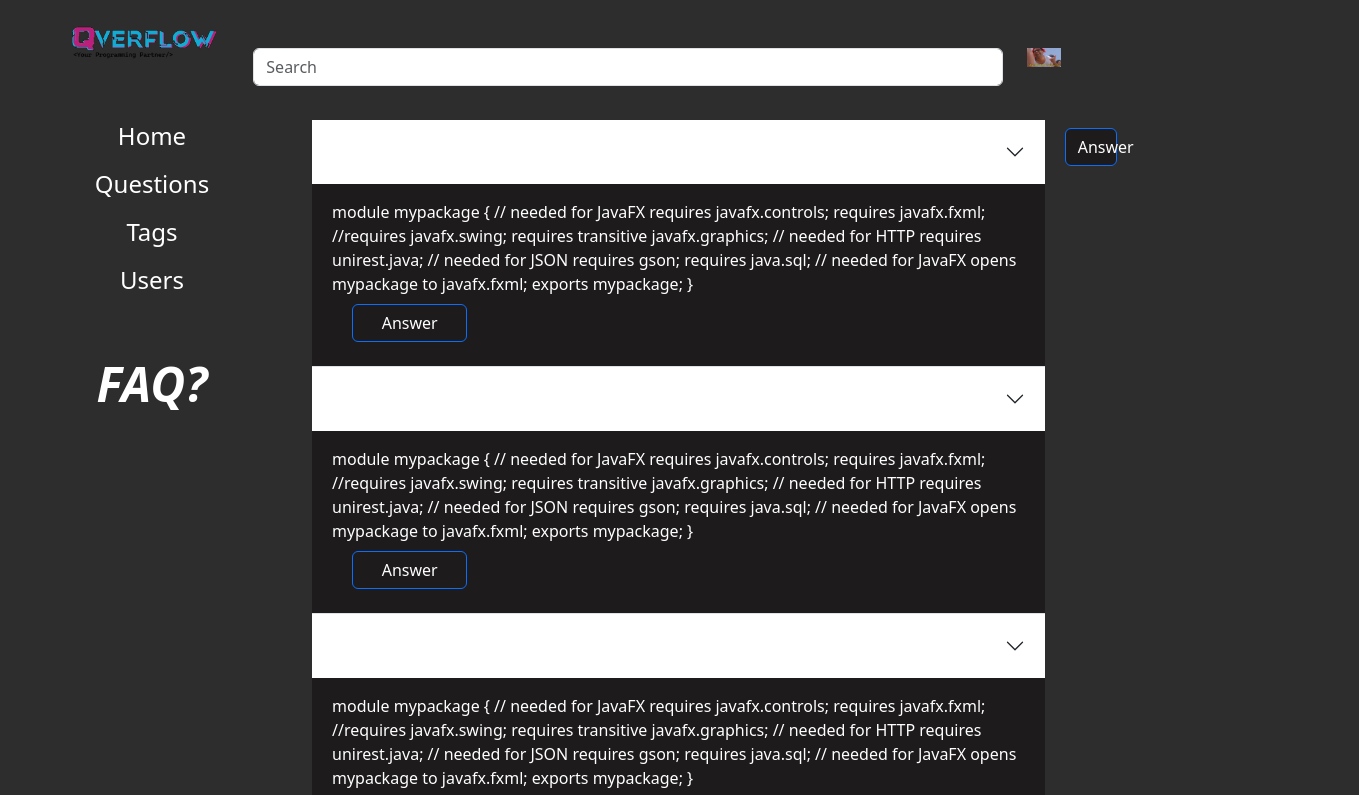
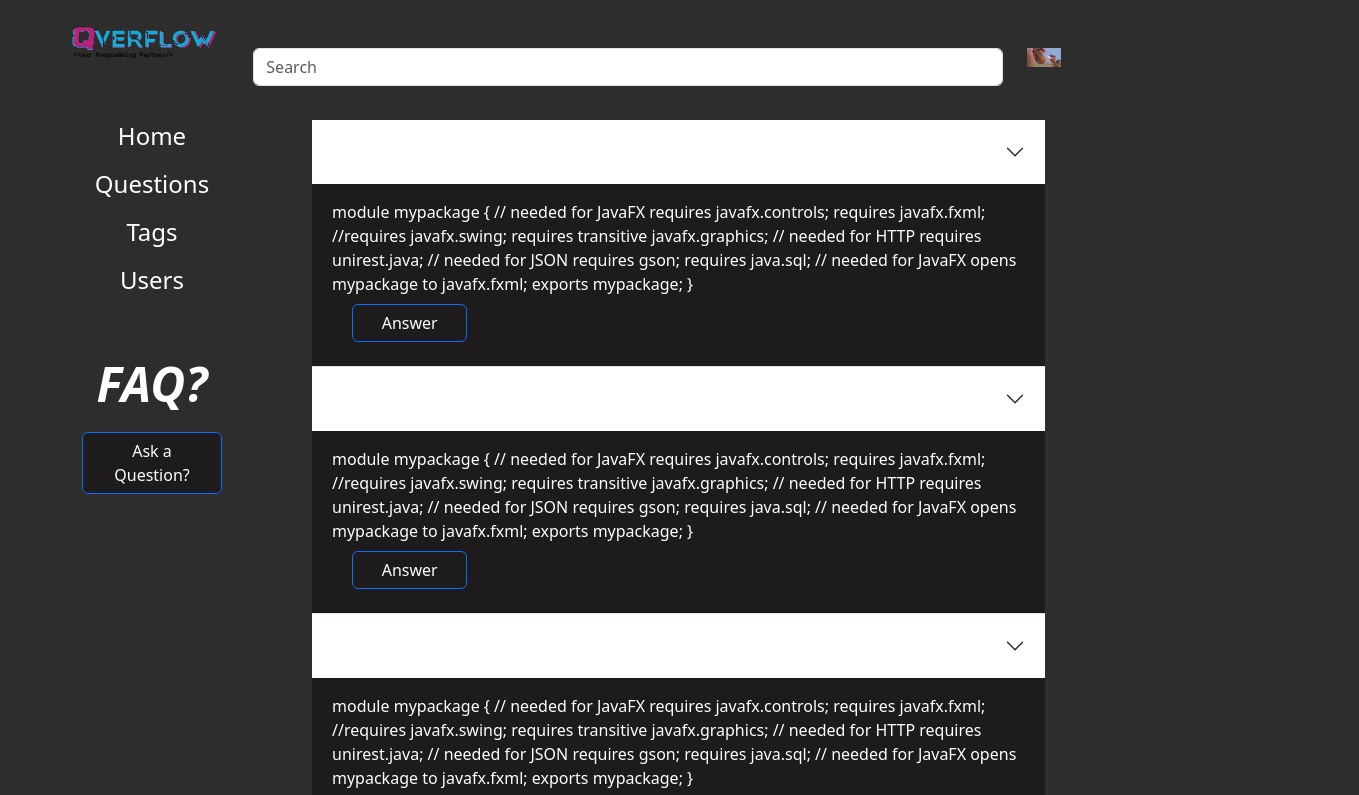
Before and after one commit to EyaminAman22/Jobu-baai, a plain HTML site: page index.html in a window 1280 px wide. Shown: the top 795 px of the page, 1359 px wide, since content can reach past the window. Drawn offline with nearby package versions, Linux system fonts and the light colour scheme.

Commit message:
Update index.html

```diff
--- a/index.html
+++ b/index.html
@@ -42,8 +42,11 @@
                 </a>
             </ul>
             <h1 class="text-5xl font-bold pt-12 italic">FAQ?</h1>
+            <button type="button" class="btn btn-primary ml-[70px] my-4 col-6  bg-[#1D1B1B] text-white">
+             Ask a Question?
+            </button>
         </nav>
-        <div class="col-7 ml-[50px]align-content-center bg-[#1D1B1B] text-white ml-[300px]">
+        <div class="col-7 ml-[100px] align-content-center bg-[#1D1B1B] text-white ml-[300px]">
             <div class="accordion accordion-flush flex flex-column " id="accordionFlushExample">
                 <div class="accordion-item bg-[#1D1B1B]">
                     <h2 class="accordion-header ">
@@ -74,13 +77,12 @@
 
                                 exports mypackage;
                                 }</p>
-                            <button type="button" class="btn btn-primary ml-5 my-2 col-2  bg-[#1D1B1B] text-white"
-                                data-bs-toggle="modal" data-bs-target="#myModal">
+                            <button type="button" class="btn btn-primary ml-5 my-2 col-2  bg-[#1D1B1B] text-white" data-bs-toggle="modal" data-bs-target="#myModal">
                                 Answer
                             </button>
                         </div>
 
-                        <div class="modal" id="myModal">
+                        <div class="modal mt-10" id="myModal">
                             <div class="modal-dialog">
                                 <div class="modal-content">
 
@@ -316,7 +318,7 @@
                             </div>
 
                             <div class="modal" id="myModal">
-                                <div class="modal-dialog">
+                                <div class="modal-dialog modal-dialog-centered">
                                     <div class="modal-content">
 
                                         <!-- Modal Header -->
@@ -429,7 +431,10 @@
 
                                     exports mypackage;
                                     }</p>
-
+                                    <button type="button" class="btn btn-primary ml-5 my-2 col-2  bg-[#1D1B1B] text-white"
+                                    data-bs-toggle="modal" data-bs-target="#myModal">
+                                    Answer
+                                    </button>
                             </div>
 
                             <div class="modal" id="myModal">
@@ -460,12 +465,7 @@
             </div>
 
         </div>
-        <div class="col-3">
-            <button type="button" class="btn btn-primary ml-5 my-2 col-2  bg-[#1D1B1B] text-white"
-                data-bs-toggle="modal" data-bs-target="#myModal">
-                Answer
-            </button>
-        </div>
+
     </div>
 </body>
 
```
